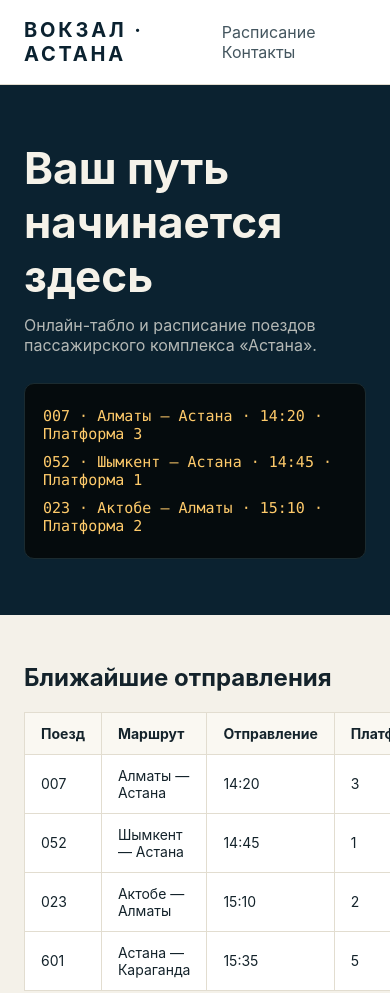
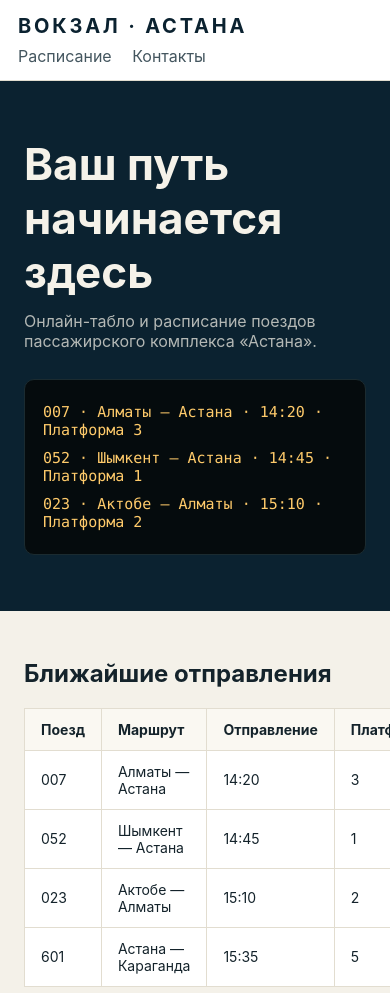
Before and after one commit to toxabayev-dev/vokzal-landing, a plain HTML site: page src/index.html in a window 390 px wide. Shown: the top 993 px of the page. Drawn offline with Linux system fonts and the light colour scheme.

Commit message:
fix: header alignment on mobile

```diff
--- a/src/style.css
+++ b/src/style.css
@@ -108,3 +108,16 @@ body {
   color: #f5f2e9;
   text-decoration: none;
 }
+
+@media (max-width: 600px) {
+  .header {
+    flex-direction: column;
+    align-items: flex-start;
+    gap: 8px;
+    padding: 14px 18px;
+  }
+
+  .nav a {
+    margin: 0 16px 0 0;
+  }
+}
```
